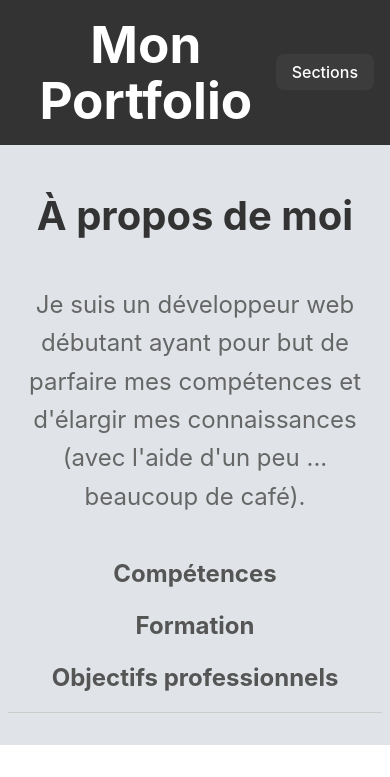
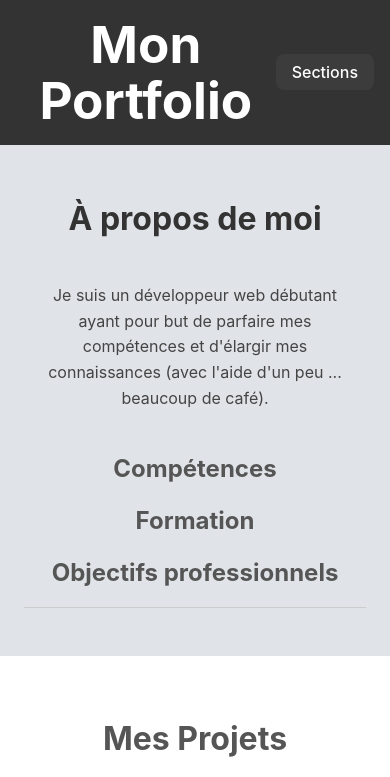
Before and after one commit to Alex-b6/p12---Portfolio, a React (Vite) app: page / in a window 390 px wide. Shown: the top 777 px of the page. Built offline with nearby package versions, Linux system fonts and the light colour scheme.

Commit message:
Add : Added better responsive for mobile.

```diff
--- a/src/components/About.jsx
+++ b/src/components/About.jsx
@@ -24,16 +24,6 @@ const About = () => {
         <div className="section-headers">
           <div className="section-header" onClick={() => toggleSection('skills')}>
             <h3>Compétences</h3>
-          </div>
-          <div className="section-header" onClick={() => toggleSection('education')}>
-            <h3>Formation</h3>
-          </div>
-          <div className="section-header" onClick={() => toggleSection('goals')}>
-            <h3>Objectifs professionnels</h3>
-          </div>
-        </div>
-
-        <div className="content-wrapper">
             <div className={`content ${visibleSections.skills ? 'visible' : ''}`}>
               <ul>
                 <li>Développement front-end avec HTML, CSS et JavaScript.</li>
@@ -41,13 +31,18 @@ const About = () => {
                 <li>Gestion de projets web et collaboration en équipe.</li>
               </ul>
             </div>
-
+          </div>
+          <div className="section-header" onClick={() => toggleSection('education')}>
+            <h3>Formation</h3>
             <div className={`content ${visibleSections.education ? 'visible' : ''}`}>
               <p>J'ai suivi une formation de développeur web - intégrateur avec Openclassrooms, où j'ai acquis des compétences approfondies en HTML, CSS, JavaScript et développement web.</p>
             </div>
-
+          </div>
+          <div className="section-header" onClick={() => toggleSection('goals')}>
+            <h3>Objectifs professionnels</h3>
             <div className={`content ${visibleSections.goals ? 'visible' : ''}`}>
               <p>Je suis passionné par l'apprentissage continu et je cherche à approfondir mes compétences en développement et à contribuer à des projets innovants.</p>
+            </div>
           </div>
         </div>
       </div>
--- a/src/style/about.scss
+++ b/src/style/about.scss
@@ -76,18 +76,30 @@
     flex: 1;
     opacity: 0;
     overflow-y: hidden;
+    text-align: left;
+
+    @media (max-width: 768px) {
+      max-height: none;
+      opacity: 1;
+      padding: $spacing-small 0;
+      display: none;
+    }
   }
 
   .content.visible {
     max-height: 140px;
     opacity: 1;
     text-align: left;
+
+    @media (max-width: 768px) {
+      display: block;
+    }
   }
 
   ul, p {
     margin: $spacing-small 0;
     padding: $spacing-small;
-    color: $color-gray-light;
+    color: $color-gray-dark;
     line-height: 1.6;
 
     @media (max-width: 768px) {
@@ -101,7 +113,6 @@
 
   li {
     margin-bottom: $spacing-smaller;
-  }
   }
 
   /* Responsive styles */
@@ -146,3 +157,4 @@
       font-size: $font-size-smaller;
     }
   }
+}
```
Lines whose indentation alone changed are shown as unchanged.
